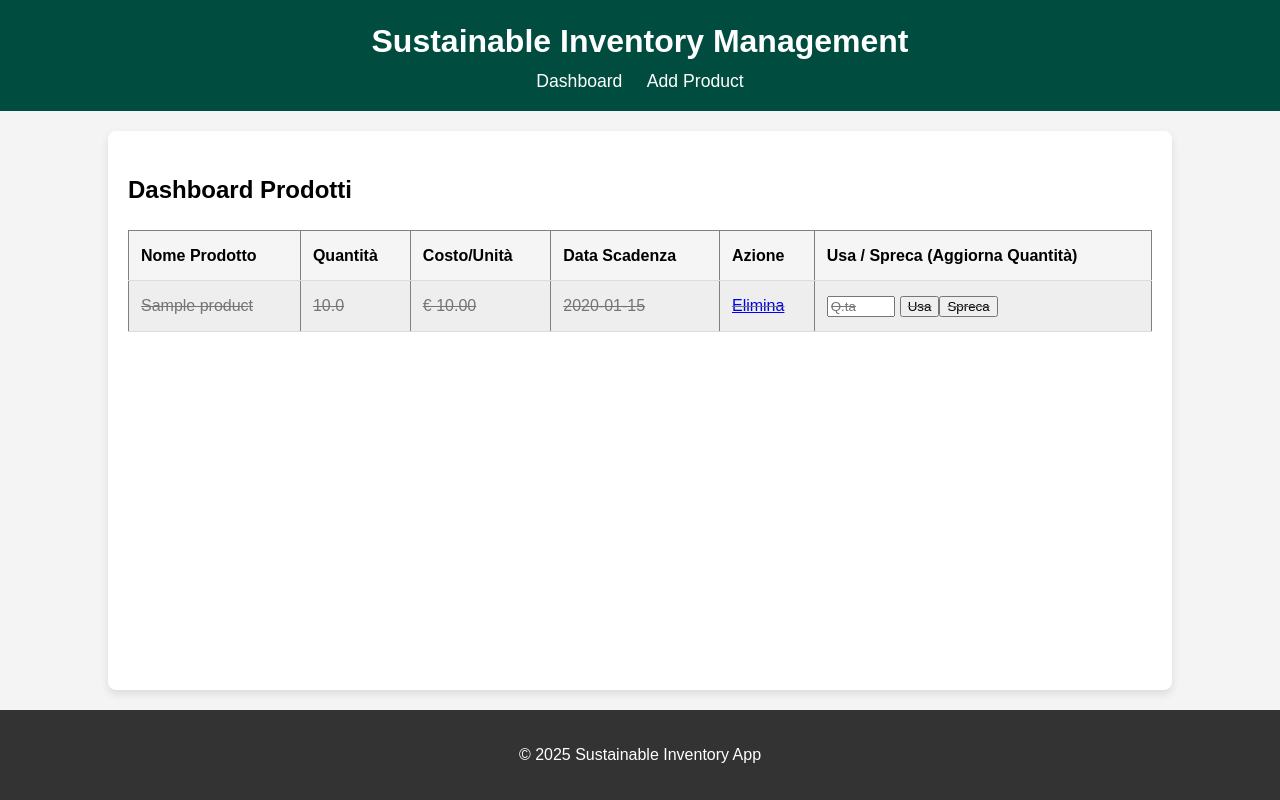
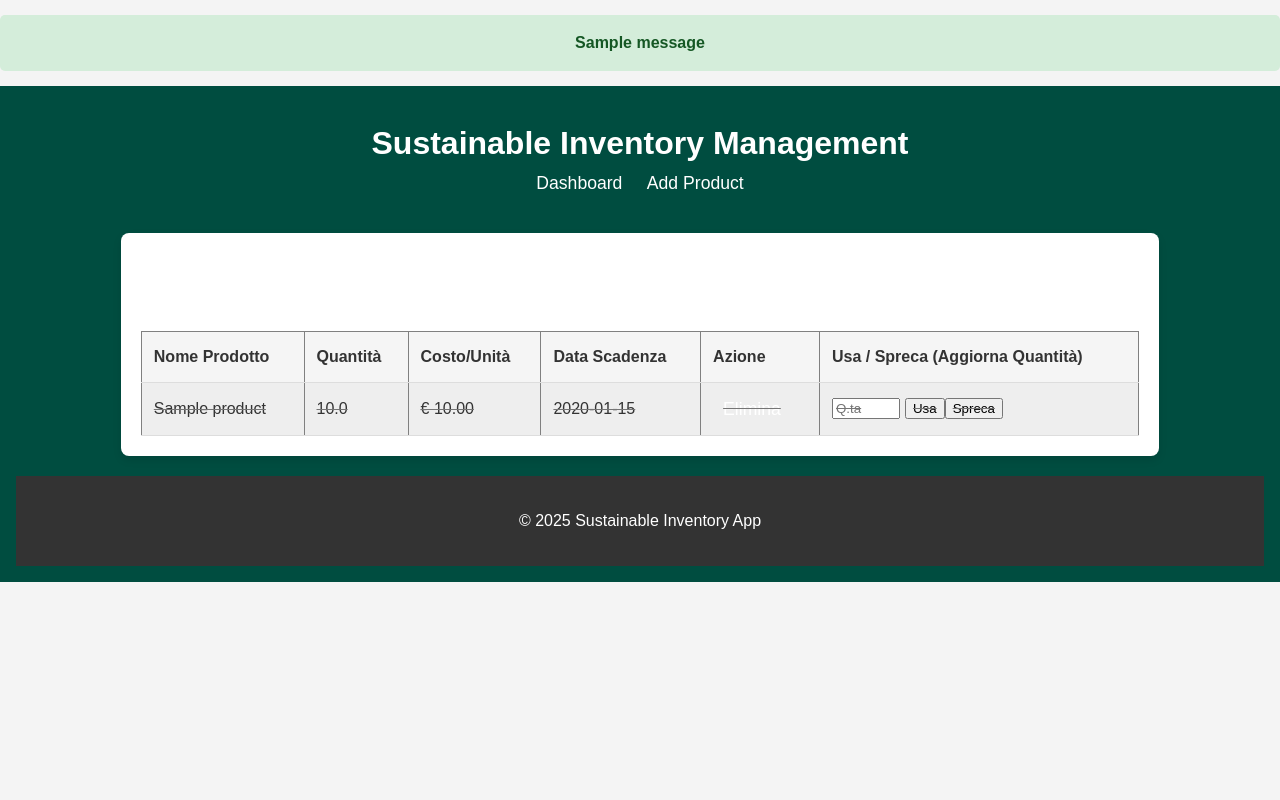
Before and after one commit to NicolaSaracino001/sustainable-inventory-app, a Flask app: page / in a window 1280 px wide. Run offline with Flask 3, Linux system fonts and the light colour scheme; tables that the repository leaves empty hold one stand-in row (values such as "Sample post"); one stand-in notice (Sample message) is shown.

Commit message:
Feature: Add flash messages and fix table text color.

```diff
--- a/src/config.py
+++ b/src/config.py
@@ -13,3 +13,6 @@ class Config:
     # Disattiviamo una funzione di SQLAlchemy che non ci serve
     # e che consuma risorse
     SQLALCHEMY_TRACK_MODIFICATIONS = False
+
+    # Questa riga serve a Flask per gestire le sessioni (usate dai messaggi flash)
+    SECRET_KEY = 'una_chiave_segreta_per_lo_sviluppo_123'
--- a/src/routes/inventory.py
+++ b/src/routes/inventory.py
@@ -1,112 +1,89 @@
-from flask import Blueprint, render_template, request, redirect, url_for
+# 1. IMPORTA 'flash' da Flask
+from flask import Blueprint, render_template, request, redirect, url_for, flash
 from datetime import datetime, date
-from .. import db #Importiamo il nostro db
-from .. models.product import Product # Importiamo il modello Product
+from .. import db
+from .. models.product import Product
 
-# 1. Creiamo il 'Blueprint' (lo schema) per questo set di rotte
-# Questo è l'oggetto 'inventory_bp' che __init__.py stava cercando!
 inventory_bp = Blueprint(
     'inventory_bp', __name__,
-    template_folder='../templates', # Diciamo a Flask dove sono gli HTML
-    static_folder='../static'      # Diciamo a Flask dove sono i CSS
+    template_folder='../templates',
+    static_folder='../static'
 )
 
-
-# 2. Creiamo la nostra prima rotta (la pagina 'Home' o 'Dashboard')
-# Quando un utente visita l'URL "/"
 @inventory_bp.route('/')
 def dashboard():
-    # 1. Recupera tutti i prodotti del database ordinandoli per data di scadenza (i più vicini prima)
     products = Product.query.order_by(Product.expiry_date.asc()).all()
-    # 2. Passa la lista dei prodotti al template HTML
     return render_template("dashboard.html", products=products, today=date.today())
 
 
-# NUOVA ROTTA per la pagina "Aggiungi Prodotto"
 @inventory_bp.route('/add', methods=['GET', 'POST'])
 def add_product_page():
-    # 3. AGGIUNGI questa logica per gestire l'invio
+
     if request.method == 'POST':
-        # L'utente ha inviato il modulo, salviamo i dati!
+        name = request.form.get('product_name')
+        quantity = request.form.get('product_quantity')
+        cost = request.form.get('product_cost')
+        expiry_date_str = request.form.get('product_expiry')
 
-        # Prendiamo i dati dal modulo HTML
-        name = request.form.get('product_name')
-        quantity = request.form.get ('product_quantity')
-        cost = request.form.get ('product_cost')
-        expiry_date_str = request.form.get ('product_expiry')
-
-        # Convertiamo i dati nei formati giusti per il DB
         quantity_float = float(quantity) if quantity else 0
         cost_float = float(cost) if cost else None
         expiry_date = datetime.strptime(expiry_date_str, '%Y-%m-%d').date()
 
-        # Creiamo un nuovo Oggetto Prodotto
-        new_product = Product (
+        new_product = Product(
             name=name,
             quantity=quantity_float,
             cost_per_unit=cost_float,
             expiry_date=expiry_date
         )
 
-        # Aggiungiamo il prodotto al database
         db.session.add(new_product)
         db.session.commit()
 
-        # Rimandiamo l'utente alla dashboard
+        # 2. MESSAGGIO FLASH DI SUCCESSO
+        flash('Prodotto aggiunto con successo!', 'success')
+
         return redirect(url_for('inventory_bp.dashboard'))
 
-    # Se non è POST, è GET, quindi mostriamo solo la pagina
     return render_template("add_product.html")
 
-# NUOVA ROTTA per Eliminare il Prodotto
+
 @inventory_bp.route('/delete/<int:product_id>')
 def delete_product(product_id):
-    # 1. Trova il prodotto nel database usando l'ID, o mostra un errore 404
     product_to_delete = Product.query.get_or_404(product_id)
 
     try:
-        # 2. Prova a eliminare il prodotto
         db.session.delete(product_to_delete)
         db.session.commit()
 
-        # 3. Rimanda alla dashboard
+        # 3. MESSAGGIO FLASH DI PERICOLO/ELIMINAZIONE
+        flash('Prodotto eliminato.', 'danger')
+
         return redirect(url_for('inventory_bp.dashboard'))
     except:
-        # 4. In caso di errore
         return "Errore durante l'eliminazione del prodotto."
 
 
-# NUOVA ROTTA per Aggiornare la Quantità (Usato/Sprecato)
 @inventory_bp.route('/update_stock/<int:product_id>', methods=['POST'])
 def update_stock(product_id):
-    # 1. Trova il prodotto nel database
     product = Product.query.get_or_404(product_id)
 
     try:
-        # 2. Prendi la quantità dal modulo
         quantity_to_remove = float(request.form.get('quantity_to_update'))
-
-        # 3. Controlla quale bottone è stato premuto
-        action = request.form.get('action') # Sarà 'use' o 'waste'
+        action = request.form.get('action')
 
         if quantity_to_remove > 0:
-            # 4. Aggiorna la quantità nel database
-            # Per ora, 'Usa' e 'Spreca' fanno la stessa cosa:
-            # riducono la quantità.
             if action == 'use' or action == 'waste':
                 if product.quantity >= quantity_to_remove:
                     product.quantity -= quantity_to_remove
                 else:
-                    # Non andare in negativo, imposta a zero
                     product.quantity = 0
 
-                # (In futuro, potremmo salvare 'action' per i report)
+                db.session.commit()
 
-            db.session.commit()
+                # 4. MESSAGGIO FLASH INFORMATIVO
+                flash('Quantità aggiornata!', 'info')
 
     except ValueError:
-        # Gestisce l'errore se l'utente non inserisce un numero valido
-        pass
+        flash('Quantità non valida.', 'danger')
 
-    # 5. Rimanda alla dashboard
     return redirect(url_for('inventory_bp.dashboard'))
--- a/src/static/style.css
+++ b/src/static/style.css
@@ -8,6 +8,7 @@ body {
     display: flex;
     flex-direction: column;
     min-height: 100vh;
+    color: #333;
 }
 
 /* Contenitore principale */
@@ -50,6 +51,7 @@ footer {
     margin-top: auto; /* Lo spinge in fondo */
 }
 
+
 /* Codice che aggiunge i colori alle righe della tabella in base alla scadenza
 /*
 Stili per gli Alert di Scadenza
@@ -84,8 +86,38 @@ th, td {
     padding: 12px;
     text-align: left;
     border-bottom: 1px solid #ddd;
+    color: #333;
 }
 
 thead {
     background-color: #f5f5f5;
 }
+
+/*
+Stili per i Flash Messages
+*/
+.flash-message {
+    padding: 15px;
+    margin: 15px 0;
+    border-radius: 5px;
+    font-weight: bold;
+    text-align: center;
+}
+
+/* Messaggio di successo (verde) */
+.flash-success {
+    background-color: #d4edda;
+    color: #155724;
+}
+
+/* Messaggio di errore/alert (rosso) */
+.flash-danger {
+    background-color: #f8d7da;
+    color: #721c24;
+}
+
+/* Messaggio informativo (blu) */
+.flash-info {
+    background-color: #cce5ff;
+    color: #004085;
+}
--- a/src/templates/base.html
+++ b/src/templates/base.html
@@ -10,6 +10,24 @@
 
     </head>
 <body>
+    </head>
+
+<body>
+
+    {% with messages = get_flashed_messages(with_categories=true) %}
+        {% if messages %}
+            <div class="messages-container">
+            {% for category, message in messages %}
+                <div class="flash-message flash-{{ category }}">
+                    {{ message }}
+                </div>
+            {% endfor %}
+            </div>
+        {% endif %}
+    {% endwith %}
+    <header>
+        <nav>
+
     <header>
         <nav>
             <h1>Sustainable Inventory Management</h1>
```
